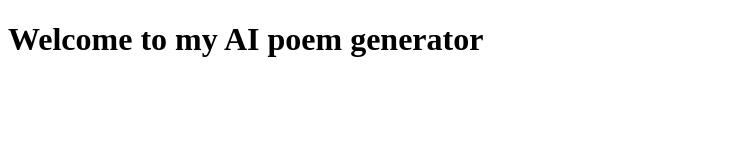
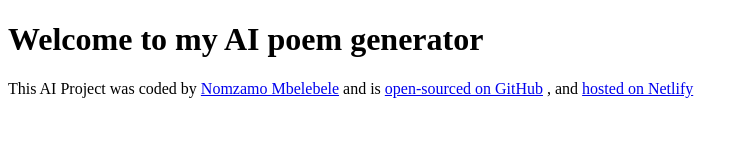
Before and after one commit to NomzamoM11/my-ai-poem-generator, a plain HTML site: page index.html in a window 1280 px wide. Shown: the whole page, without its empty margins (0-748 px from the left). Drawn offline with Linux system fonts and the light colour scheme.

Commit message:
Added a footer

```diff
--- a/index.html
+++ b/index.html
@@ -9,7 +9,22 @@
   <body>
     <h1>Welcome to my AI poem generator</h1>
 
-    <footer></footer>
+    <footer>
+      This AI Project was coded by
+      <a href="https://github.com/NomzamoM11" target="_blank"
+        >Nomzamo Mbelebele</a
+      >
+      and is
+      <a
+        href="https://github.com/NomzamoM11/my-ai-poem-generator"
+        target="_blank"
+        >open-sourced on GitHub</a
+      >
+      , and
+      <a href="https://ai-poem-generator-site.netlify.app/" target="_blank"
+        >hosted on Netlify</a
+      >
+    </footer>
 
     <script src="src/index.js"></script>
   </body>
```
